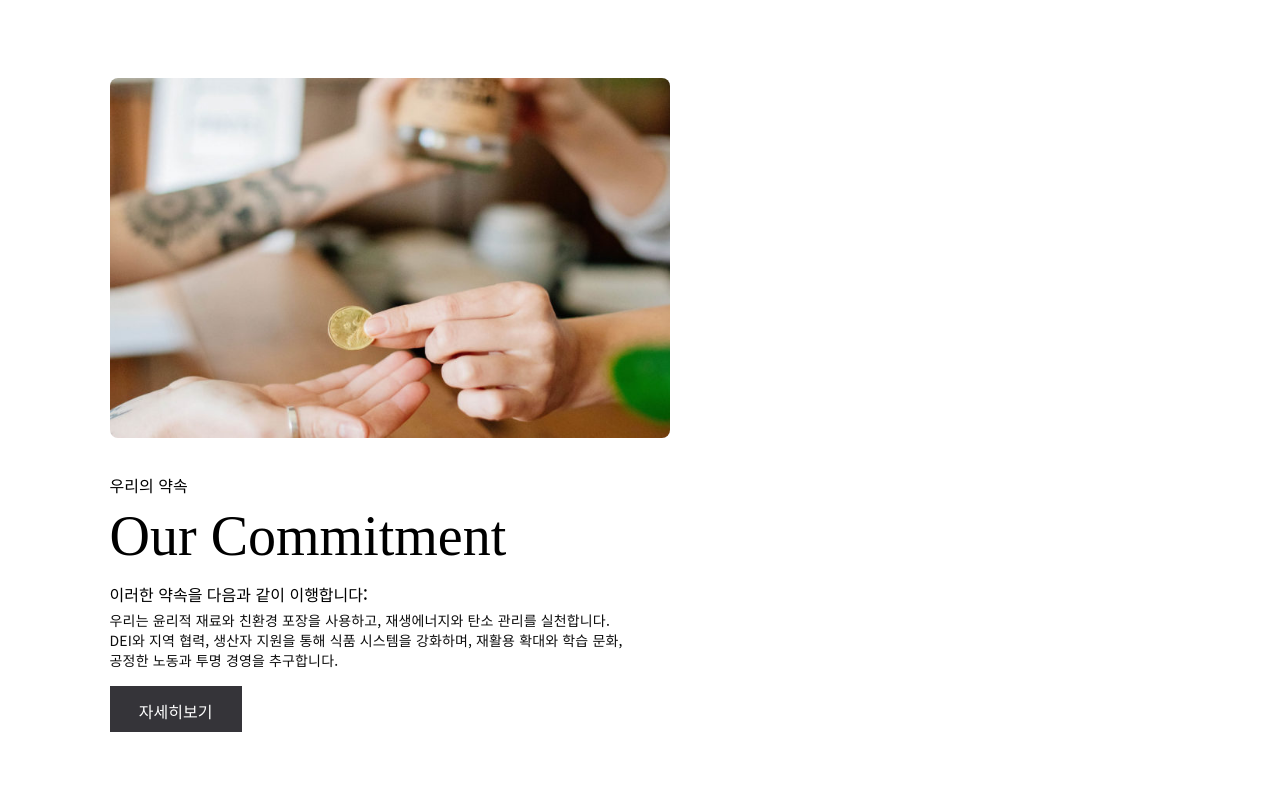
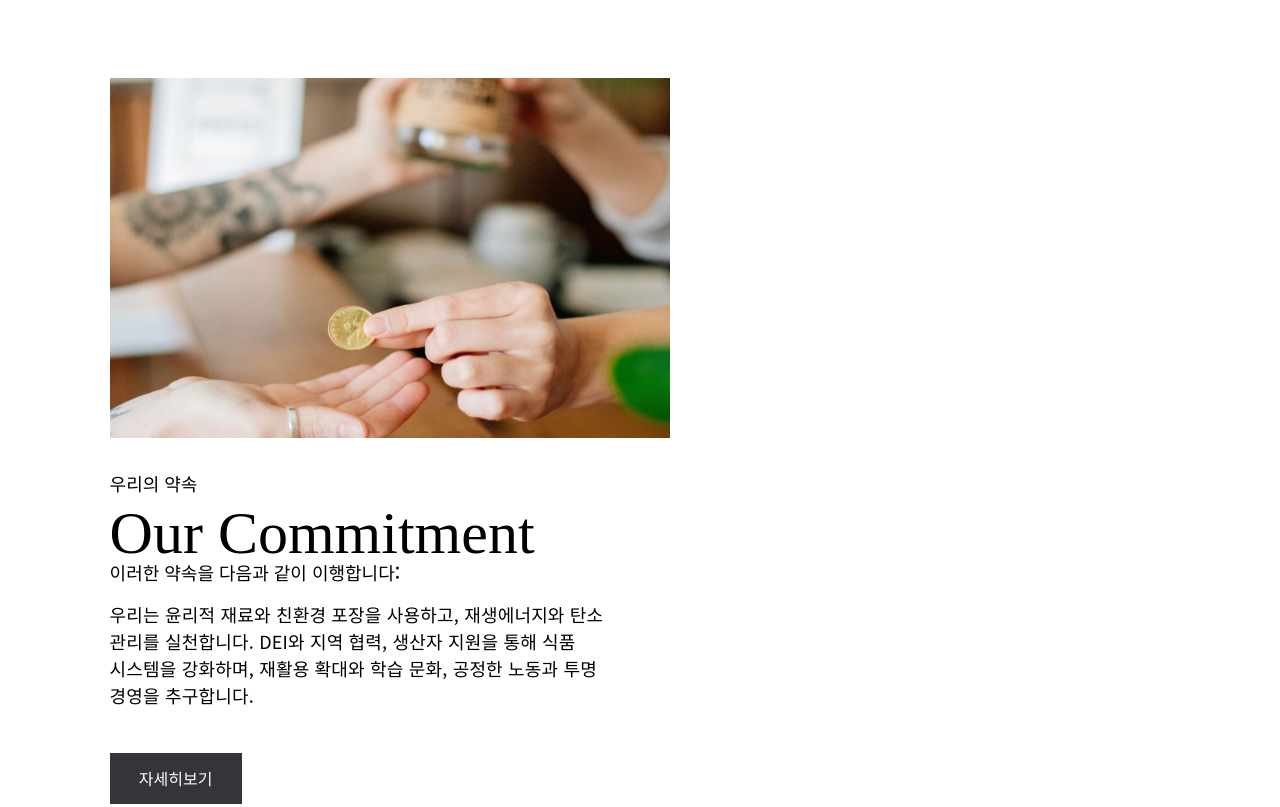
Before and after one commit to briyeo007/icecream, a plain HTML site: page index.html in a window 1280 px wide. Shown: the part 2919-3726 px from the top of the page. Drawn offline with nearby package versions, Linux system fonts and the light colour scheme; a web font is replaced by a local one.

Commit message:
756 our promise

```diff
--- a/css/style.css
+++ b/css/style.css
@@ -1343,16 +1343,15 @@ flex-shrink: 0;
 
   /* 상단 이미지: 섹션별 배경을 가로 꽉 + 일정 높이 */
   .bg_our-promise{
-    position:relative !important;
-    display:block !important;
-     width: 560px !important;
-    max-width:none !important;          /* 피그마 비율에 맞춘 콘텐츠 폭 */
-    height:360px !important;  /* 스샷 높이감 */
+    position:relative ;
+    display:block;
+     width: 560px;
+    max-width:none;          /* 피그마 비율에 맞춘 콘텐츠 폭 */
+    height:360px;  /* 스샷 높이감 */
     margin-left: 0;
-    background-position:center center !important;
-    background-size:cover !important;
-    background-repeat:no-repeat !important;
-    border-radius:8px;
+    background-position:center center;
+    background-size:cover;
+    background-repeat:no-repeat;
   }
 
   .bg_community {
@@ -1402,8 +1401,48 @@ flex-shrink: 0;
      margin-left: 5%;
   }
 
+  #our-promise .promise-text p{
+    color: #000;
+
+    font-size: 18px;
+    font-style: normal;
+    font-weight: 400;
+    line-height: 1.5; /* 133.333% */
+    margin-bottom: 44px;
+  }
+
+  #our-promise .promise-text h3 {
+    color: #000;
+
+    font-size: 60px;
+
+    font-weight: 400;
+    line-height: 1;
+  }
+
+
   /* 이미지 */
 
+   .promise-text span {
+    color: #000;
+    text-align: center;
+
+    font-size: 18px;
+
+    font-weight: 400;
+    line-height: 1;
+    margin-bottom: 11px;
+  }
+
+  .promise-text strong {
+    color: #000;
+
+    font-size: 18px;
+
+    font-weight: 500;
+    line-height: 1;
+    margin-bottom: 20px;
+  }
 
   #our-promise .promise-text  {
     display: flex;
@@ -1417,7 +1456,7 @@ flex-shrink: 0;
 
   #our-promise .btn,
 #our-promise button.btn {
-  margin: 16px 0 0 0 !important;  /* auto 제거 */
+
   align-self: flex-start;          /* 부모가 flex여도 왼쪽 */
 }
 
@@ -1451,9 +1490,7 @@ flex-shrink: 0;
   align-self: flex-start;  /* 각 요소를 왼쪽으로 고정 */
 }
 
-#our-promise .promise-text p{
-    width: 100%;
-  }
+
 
   #our-promise .promise-text {
     margin-left: 0;
@@ -1480,36 +1517,17 @@ flex-shrink: 0;
   }
 
   /* 타이틀/카피/버튼 간 간격 */
-  .promise-text span {
-    font-size:16px;
-    line-height:22px;
-    margin-bottom:6px;
-  }
-  .promise-text h3,
-  .promise-community h3,
-  .promise-event h3{
-    font-family:"Just Another Hand";
-    font-size:56px; line-height:1; margin:6px 0 10px;
-  }
-  #our-promise .promise-text strong {
-    display:block;
-    margin:12px 0 8px;
-  }
-
-  .promise-text p,
-  .promise-community p,
-  .promise-event p{
-    font-size:14px; line-height:20px;
-    max-width:520px; margin:0 auto;
-    letter-spacing:.01em; word-break:keep-all; opacity:.95;
-  }
+
+
+
+
+
 
   /* 버튼: 가운데 정렬 + 위 여백 통일 */
   #our-promise .btn,
   #community .btn,
   #events .btn{
-    margin:16px auto 0;
-    height:46px;
+  margin: 0;
     padding:0 26px;
   }
 
--- a/index.html
+++ b/index.html
@@ -271,10 +271,10 @@
       </div>
 
       <!-- ✅ 버튼은 여기 안으로 -->
-      <div class="swiper-button-prev"></div>
+
+    </div>
+<div class="swiper-button-prev"></div>
       <div class="swiper-button-next"></div>
-    </div>
-
     <a href="#" class="btn">자세히보기</a>
 
   </div>
--- a/js/main.js
+++ b/js/main.js
@@ -70,7 +70,7 @@ new Swiper("#picks .picks-swiper", {
   breakpoints: {
     768: {
       slidesPerView: 2,
-      spaceBetween: 24,
+      spaceBetween: 20,
     },
   },
 });
@@ -88,7 +88,7 @@ new Swiper("#picks .picks-swiper", {
   breakpoints: {
     768: {
       slidesPerView: 2,
-      spaceBetween: 24,
+      spaceBetween: 20,
     },
   },
 });
```
